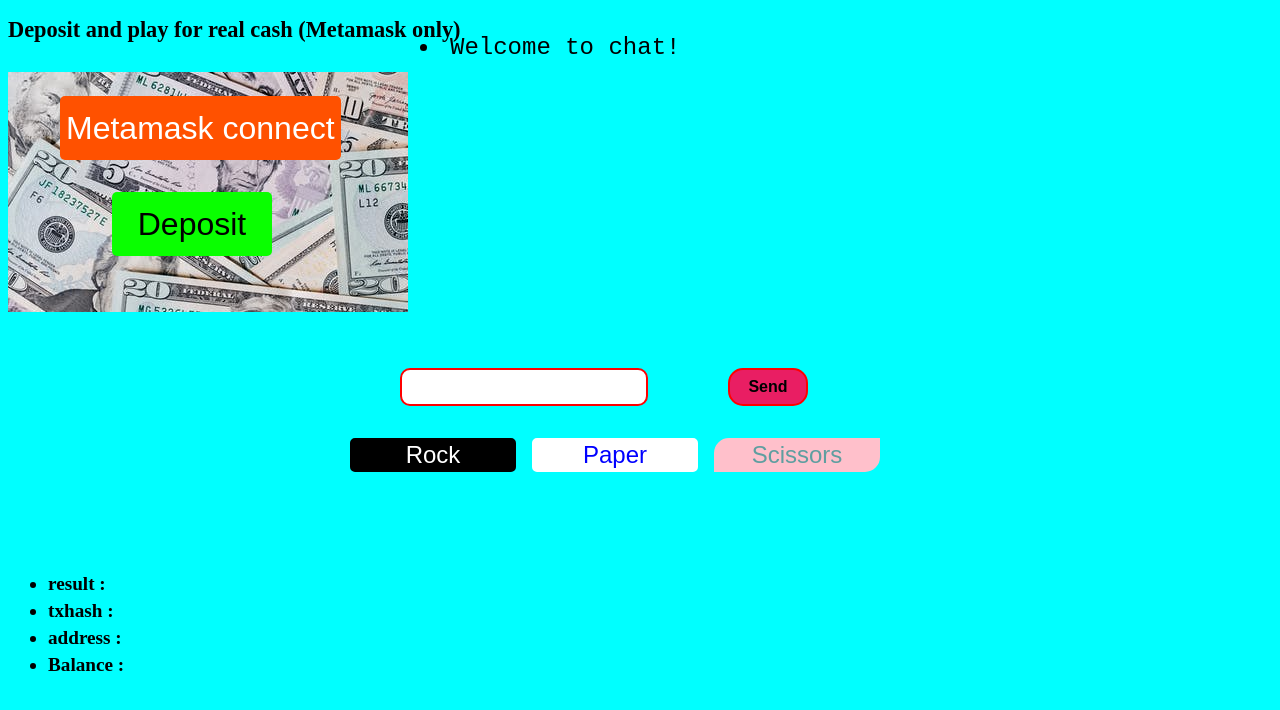
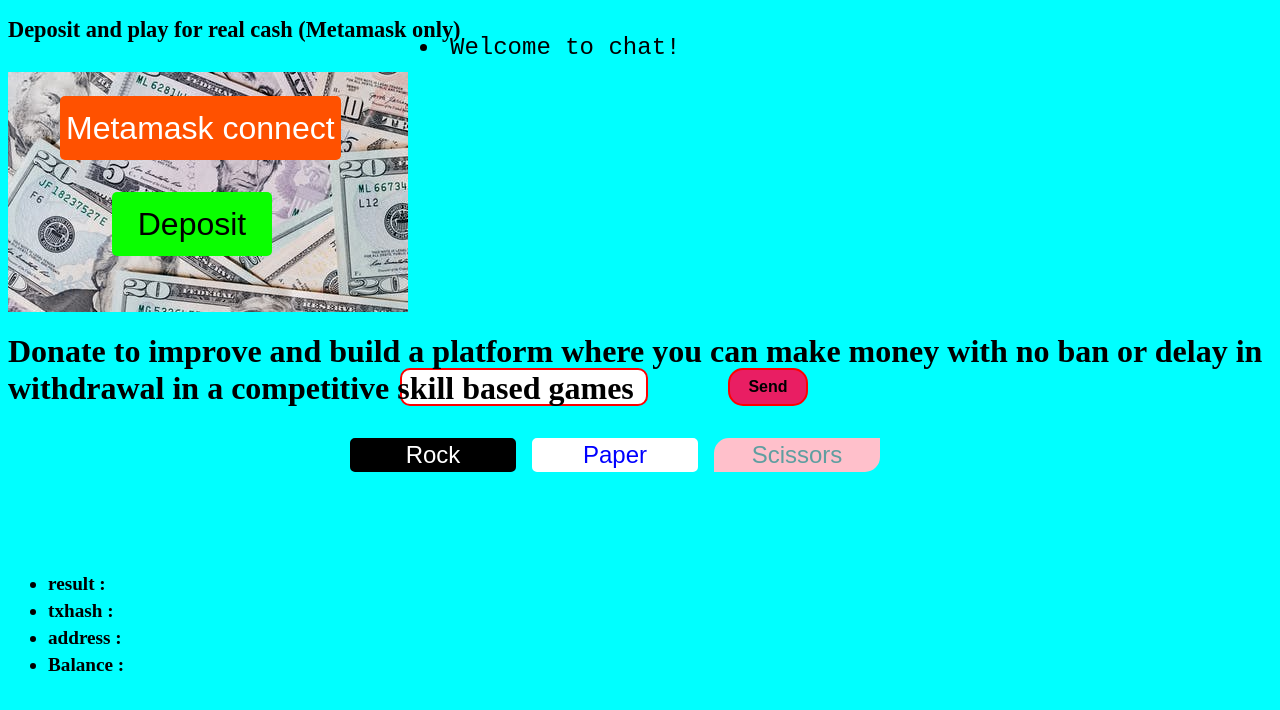
Before and after one commit to adidastaz/moneyAndSkill.com, a website: page client/index.html in a window 1280 px wide. Drawn offline with nearby package versions, Linux system fonts and the light colour scheme; no server answers.

Commit message:
Update index.html

```diff
--- a/client/index.html
+++ b/client/index.html
@@ -43,6 +43,8 @@
             <li id="yourBalance">Balance : </li>
         </ul>
     </div>
+
+    <div id="donate"><h1>Donate to improve and build a platform where you can make money with no ban or delay in withdrawal in a competitive skill based games</h1></div>
 
     <script src="/socket.io/socket.io.js"></script>
     <script src="./client.js"></script>
```
